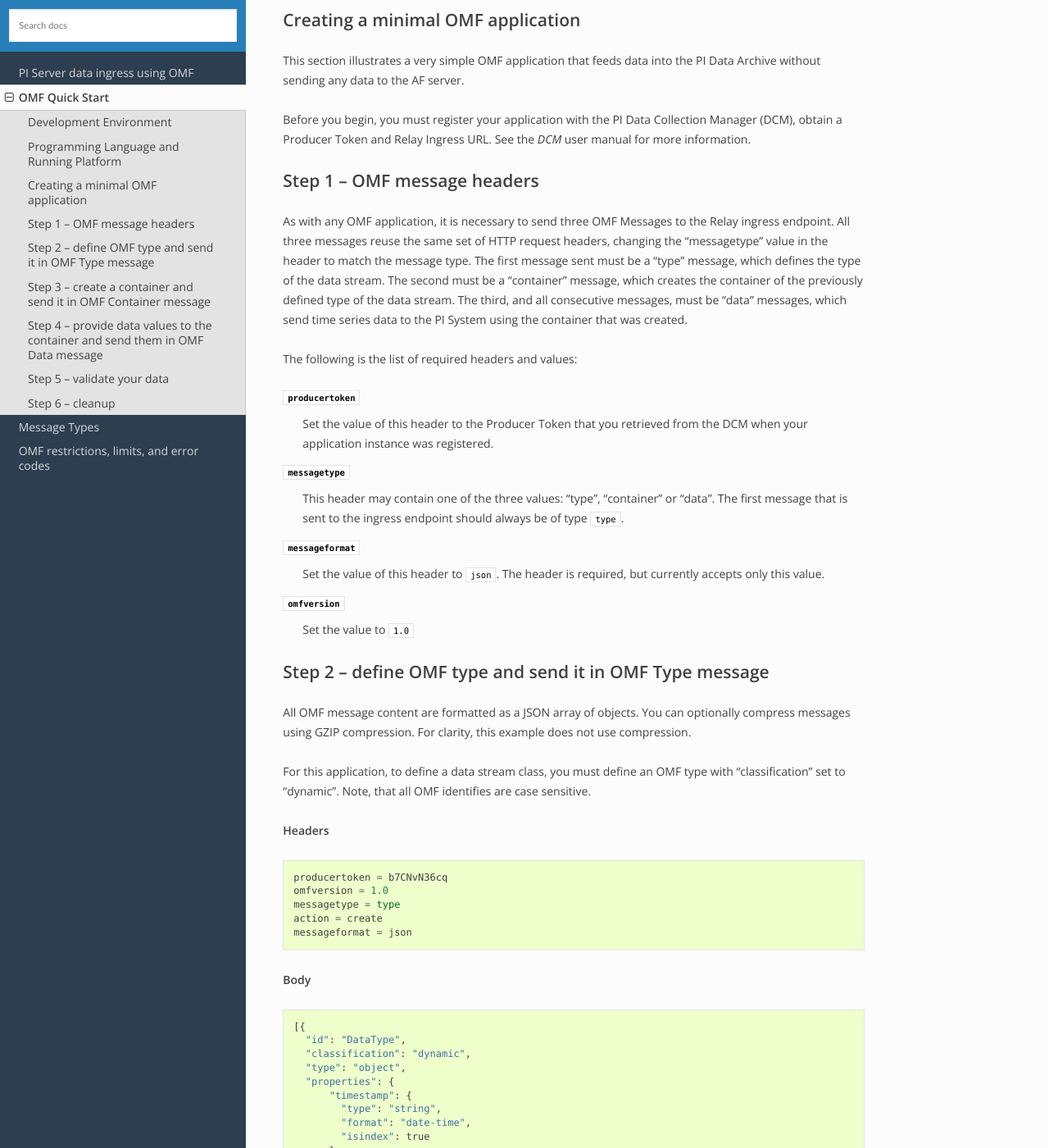
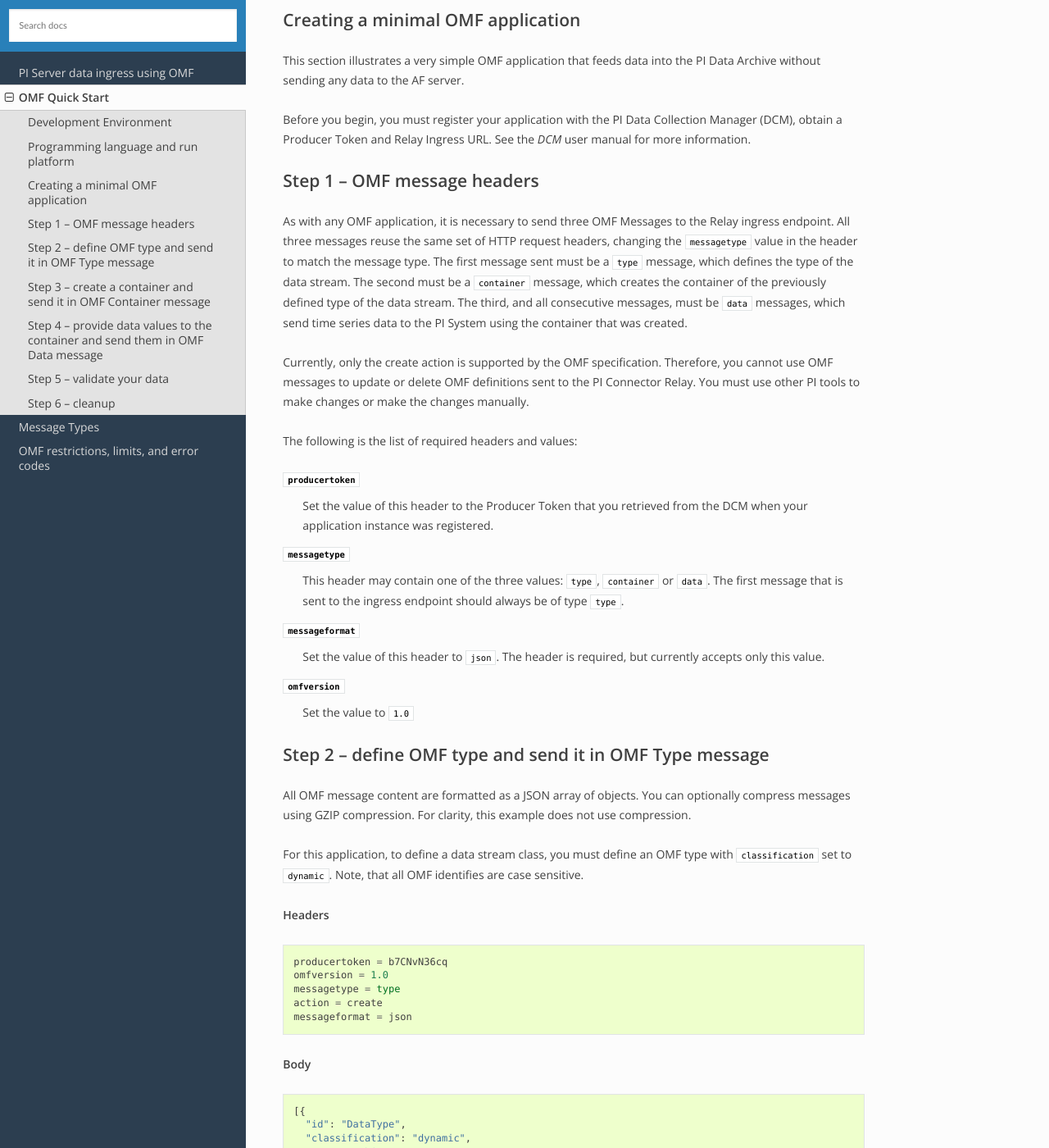
Before and after one commit to osisoft/OMF-Developer-Companion-Guide, a Sphinx documentation site: the page built from docs/OMF_Quick_Start.rst, in a window 1280 px wide and 1400 px high, scrolled down 1147 px. Shown: the whole window at 82% size. Built offline with Sphinx 7.4.7 and the Read the Docs theme 2.0.0, drawn with Linux system fonts in a browser that asks for light colours; some of the changed text lies outside the part shown.

Commit message:
Update OMF_Quick_Start.rst

```diff
--- a/docs/OMF_Quick_Start.rst
+++ b/docs/OMF_Quick_Start.rst
@@ -20,6 +20,7 @@
   information, which you will use in your OMF application for authentication and authorization. For
   more information, see *PI Data Collection Manager* user manual.
 
+
 * PI Connector Relay
 
   You should install and configure your own development instance of the PI Connector Relay. During the
@@ -39,8 +40,8 @@
 of configuring and securing the entire solution you build using OSIsoft PI System.
 
 
-Programming Language and Running Platform
------------------------------------------
+Programming language and run platform
+-------------------------------------
 
 The OMF 1.0 specification is written to be language and platform-agnostic. To start sending data to an OSIsoft PI
 System, all that you need is an HTTP client and JSON libraries. For your convenience, OSIsoft provides several
@@ -62,11 +63,15 @@
 ----------------------------
 
 As with any OMF application, it is necessary to send three OMF Messages to the Relay ingress endpoint. All three messages
-reuse the same set of HTTP request headers, changing the “messagetype” value in the header to match the message type.
-The first message sent must be a “type” message, which defines the type of the data stream. The second must be a
-“container” message, which creates the container of the previously defined type of the data stream. The third, and
-all consecutive messages, must be “data” messages, which send time series data to the PI System using the container
+reuse the same set of HTTP request headers, changing the ``messagetype`` value in the header to match the message type.
+The first message sent must be a ``type`` message, which defines the type of the data stream. The second must be a
+``container`` message, which creates the container of the previously defined type of the data stream. The third, and
+all consecutive messages, must be ``data`` messages, which send time series data to the PI System using the container
 that was created.
+
+Currently, only the create action is supported by the OMF specification. Therefore, you cannot use OMF messages to
+update or delete OMF definitions sent to the PI Connector Relay. You must use other PI tools to make changes or
+make the changes manually.
 
 
 The following is the list of required headers and values:
@@ -75,7 +80,7 @@
   Set the value of this header to the Producer Token that you retrieved from the DCM when your
   application instance was registered.
 ``messagetype``
-  This header may contain one of the three values: "type", "container" or "data". The first message that is
+  This header may contain one of the three values: ``type``, ``container`` or ``data``. The first message that is
   sent to the ingress endpoint should always be of type ``type``.
 ``messageformat``
   Set the value of this header to ``json``. The header is required, but currently accepts only this value.
@@ -88,8 +93,8 @@
 All OMF message content are formatted as a JSON array of objects. You can optionally compress messages using
 GZIP compression. For clarity, this example does not use compression.
 
-For this application, to define a data stream class, you must define an OMF type with "classification" set
-to "dynamic". Note, that all OMF identifies are case sensitive.
+For this application, to define a data stream class, you must define an OMF type with ``classification`` set
+to ``dynamic``. Note, that all OMF identifies are case sensitive.
 
 **Headers**
 
@@ -177,7 +182,7 @@
       "value": 3.14
   }]
 
-Note, that "values" property is a JSON array, which can hold multiple values (with different timestamps)
+Note, that the ``values`` property is a JSON array, which can hold multiple values (with different timestamps)
 to be sent to the ingress endpoint in one message.
 
 Step 5 – validate your data
@@ -200,5 +205,6 @@
 It is highly recommended that you clean up development environment when finished coding.
 Perform the following two actions for this simple example:
 
-1. Stop the relay process by navigating to \%ProgramData\%\\OSIsoft\\Tau\\ folder, and deleting the "Relay.ConnectorHost" folder.
+1. Stop the relay process by navigating to the ``\%ProgramData\%\\OSIsoft\\Tau\\`` folder, and deleting the
+   ``Relay.ConnectorHost`` folder.
 2. Delete your PI point from the PI Data Archive. You can use Point Builder to perform this task.
```
